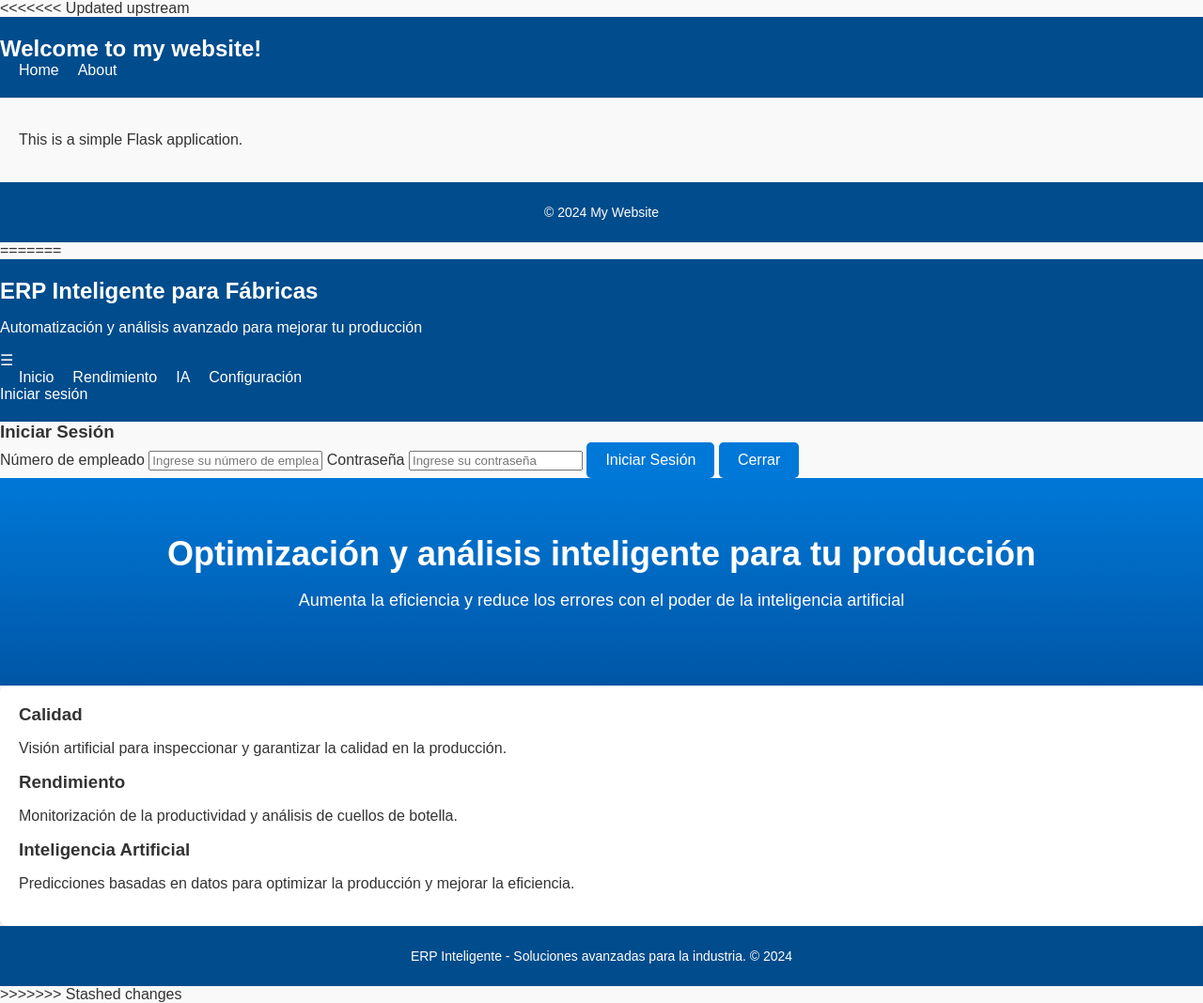
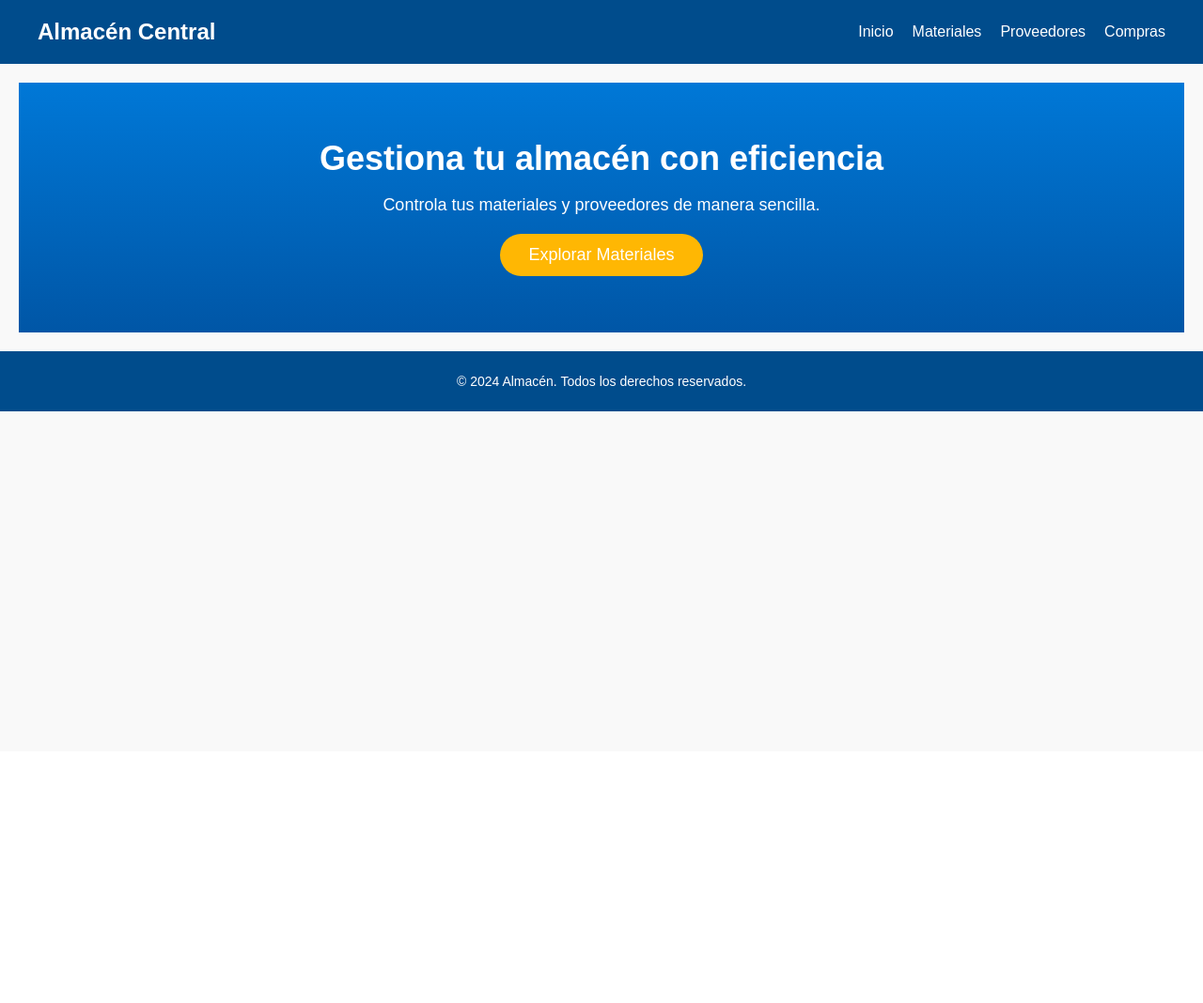
Before and after one commit to DevCodeUp/Modular, a Flask app: template web-site/templates/index.html in a window 1280 px wide. Shown: the whole page at 94% size. After the commit the page ends 438 px from the top, so only its background shows below. Run offline with Flask 2, Linux system fonts and the light colour scheme; the template is opened without the code that fills it, so the values that code supplies are empty.

Commit message:
Actualizacion

```diff
--- a/web-site/templates/index.html
+++ b/web-site/templates/index.html
@@ -3,88 +3,33 @@
 <head>
   <meta charset="UTF-8">
   <meta name="viewport" content="width=device-width, initial-scale=1.0">
-    <title>Home</title>
-    <link rel="stylesheet" href="{{ url_for('static', filename='style.css') }}">
+  <title>Almacén - Inicio</title>
+  <link rel="stylesheet" href="style.css">
 </head>
 <body>
-<<<<<<< Updated upstream
   <header>
-        <h1>Welcome to my website!</h1>
+    <div class="container">
+      <h1>Almacén Central</h1>
       <nav>
         <ul>
-                <li><a href="/">Home</a></li>
-                <li><a href="/about">About</a></li>
+          <li><a href="index.html">Inicio</a></li>
+          <li><a href="materiales.html">Materiales</a></li>
+          <li><a href="proveedores.html">Proveedores</a></li>
+          <li><a href="compramateriaprima.html">Compras</a></li>
         </ul>
       </nav>
+    </div>
   </header>
   <main>
-        <p>This is a simple Flask application.</p>
+    <section class="hero">
+      <h2>Gestiona tu almacén con eficiencia</h2>
+      <p>Controla tus materiales y proveedores de manera sencilla.</p>
+      <button onclick="location.href='materiales.html'">Explorar Materiales</button>
+    </section>
   </main>
   <footer>
-        <p>&copy; 2024 My Website</p>
+    <p>&copy; 2024 Almacén. Todos los derechos reservados.</p>
   </footer>
-=======
-
-  <header>
-    <h1>ERP Inteligente para Fábricas</h1>
-    <p>Automatización y análisis avanzado para mejorar tu producción</p>
-
-    <!-- Menú flotante -->
-    <nav id="navbar">
-      <div class="menu-icon" id="menu-icon">
-        <span>&#9776;</span>
-      </div>
-      <ul id="nav-list">
-        <li><a href="{{ url_for('main.index') }}" class="nav-button">Inicio</a></li>
-        <li><a href="#rendimiento" class="nav-button">Rendimiento</a></li>
-        <li><a href="#ia" class="nav-button">IA</a></li>
-        <li><a href="{{ url_for('main.config') }}" class="nav-button">Configuración</a></li>
-      </ul>
-      <a href="#" class="login-button" id="login-btn">Iniciar sesión</a>
-    </nav>
-  </header>
-
-  <!-- Formulario flotante de inicio de sesión -->
-  <div class="login-form" id="login-form">
-    <form>
-      <h3>Iniciar Sesión</h3>
-      <label for="employee-number">Número de empleado</label>
-      <input type="text" id="employee-number" placeholder="Ingrese su número de empleado">
-
-      <label for="password">Contraseña</label>
-      <input type="password" id="password" placeholder="Ingrese su contraseña">
-
-      <button type="submit">Iniciar Sesión</button>
-      <button type="button" id="close-login">Cerrar</button>
-    </form>
-  </div>
-
-  <section class="hero">
-    <h2>Optimización y análisis inteligente para tu producción</h2>
-    <p>Aumenta la eficiencia y reduce los errores con el poder de la inteligencia artificial</p>
-  </section>
-
-  <section class="content">
-    <div class="content-section" id="calidad">
-      <h3>Calidad</h3>
-      <p>Visión artificial para inspeccionar y garantizar la calidad en la producción.</p>
-    </div>
-    <div class="content-section" id="rendimiento">
-      <h3>Rendimiento</h3>
-      <p>Monitorización de la productividad y análisis de cuellos de botella.</p>
-    </div>
-    <div class="content-section" id="ia">
-      <h3>Inteligencia Artificial</h3>
-      <p>Predicciones basadas en datos para optimizar la producción y mejorar la eficiencia.</p>
-    </div>
-  </section>
-
-  <footer>
-    <p>ERP Inteligente - Soluciones avanzadas para la industria. &copy; 2024</p>
-  </footer>
-
-  <script src="{{ url_for('static', filename='js/index.js')}}"></script>
-
->>>>>>> Stashed changes
+  <script src="script.js"></script>
 </body>
 </html>
```
Also changed, not shown: Queries/QueriesCreateStructure.sql (+26 -9 lines), web-site/static/js/scriptCompra.js (added, +80 -0 lines), web-site/templates/compramateriaprima.html (added, +52 -0 lines). Lines whose indentation alone changed are shown as unchanged.
